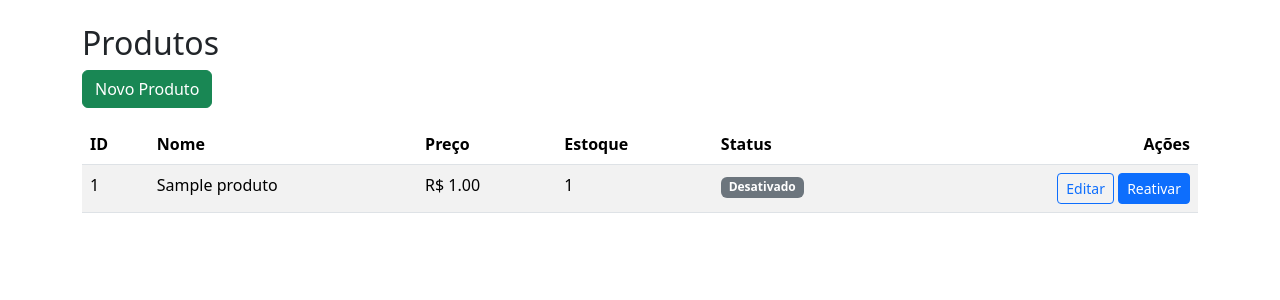
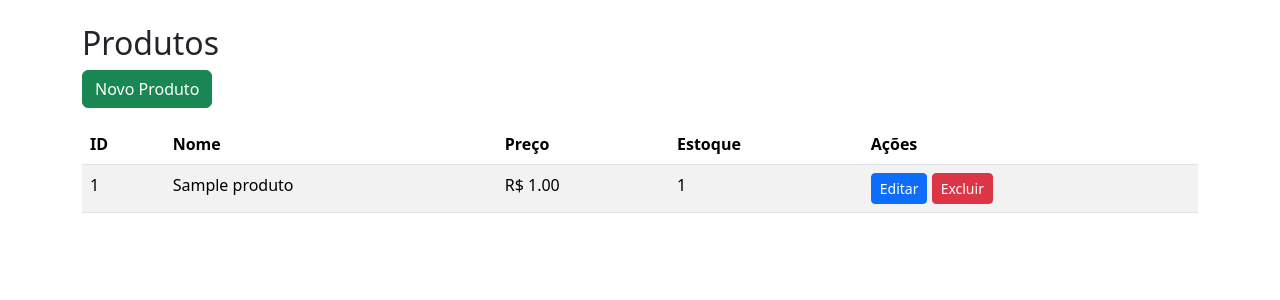
Before and after one commit to Troxx0001/imperium, a Flask app: page /admin/produtos in a window 1280 px wide. Shown: the part 56-356 px from the top of the page. Run offline with Flask 3, Linux system fonts and the light colour scheme; a user stored in the database is signed in; tables that the repository leaves empty hold one stand-in row (values such as "Sample post"); some libraries are stand-ins or nearby versions.

Commit message:
Revert "Handle product deactivation when referenced"

```diff
--- a/routes/admin_routes.py
+++ b/routes/admin_routes.py
@@ -11,7 +11,6 @@ from models.admin_log import AdminLog
 from forms import ProductForm, OrderFilterForm, AdminLoginForm, IMAGE_EXTENSIONS
 from werkzeug.utils import secure_filename
 from sqlalchemy import func
-from sqlalchemy.exc import IntegrityError
 import os, io, csv
 from datetime import datetime, time
 from utils.ipapi_utils import obter_localizacao_por_ip
@@ -288,32 +287,10 @@ def produto_excluir(produto_id):
     if not current_user.admin:
         return redirect(url_for('loja.index'))
     produto = Produto.query.get_or_404(produto_id)
-    try:
-        db.session.delete(produto)
-        db.session.commit()
-        log_action(f'Excluiu produto {produto.nome}')
-        flash('Produto excluído.', 'success')
-    except IntegrityError:
-        db.session.rollback()
-        produto.ativo = False
-        db.session.commit()
-        log_action(f'Desativou produto {produto.nome} (referências em pedidos)')
-        flash('Produto possui pedidos vinculados. Foi DESATIVADO em vez de excluído.', 'warning')
-
-    return redirect(url_for('admin.produtos'))
-
-
-@admin_bp.route('/produtos/<int:produto_id>/reativar', methods=['POST'])
-@login_required
-def produto_reativar(produto_id):
-    if not current_user.admin:
-        return redirect(url_for('loja.index'))
-
-    produto = Produto.query.get_or_404(produto_id)
-    produto.ativo = True
+    db.session.delete(produto)
     db.session.commit()
-    log_action(f'Reativou produto {produto.nome}')
-    flash('Produto reativado.', 'success')
+    log_action(f'Excluiu produto {produto.nome}')
+    flash('Produto excluído.', 'info')
     return redirect(url_for('admin.produtos'))
 
 
--- a/templates/admin/produtos/lista.html
+++ b/templates/admin/produtos/lista.html
@@ -9,37 +9,21 @@
             <th>Nome</th>
             <th>Preço</th>
             <th>Estoque</th>
-            <th>Status</th>
-            <th class="text-end">Ações</th>
+            <th>Ações</th>
         </tr>
     </thead>
     <tbody>
-        {% for produto in produtos %}
+        {% for p in produtos %}
         <tr>
-            <td>{{ produto.id }}</td>
-            <td>{{ produto.nome }}</td>
-            <td>R$ {{ '%.2f'|format(produto.preco) }}</td>
-            <td>{{ produto.estoque }}</td>
+            <td>{{ p.id }}</td>
+            <td>{{ p.nome }}</td>
+            <td>R$ {{ '%.2f'|format(p.preco) }}</td>
+            <td>{{ p.estoque }}</td>
             <td>
-                {% if produto.ativo %}
-                    <span class="badge bg-success">Ativo</span>
-                {% else %}
-                    <span class="badge bg-secondary">Desativado</span>
-                {% endif %}
-            </td>
-            <td class="text-end">
-                <a class="btn btn-sm btn-outline-primary"
-                   href="{{ url_for('admin.produto_editar', produto_id=produto.id) }}">Editar</a>
-
-                {% if produto.ativo %}
-                    <form method="post" action="{{ url_for('admin.produto_excluir', produto_id=produto.id) }}" style="display:inline">
-                        <button class="btn btn-sm btn-danger">Excluir</button>
-                    </form>
-                {% else %}
-                    <form method="post" action="{{ url_for('admin.produto_reativar', produto_id=produto.id) }}" style="display:inline">
-                        <button class="btn btn-sm btn-primary">Reativar</button>
-                    </form>
-                {% endif %}
+                <a href="{{ url_for('admin.produto_editar', produto_id=p.id) }}" class="btn btn-sm btn-primary">Editar</a>
+                <form method="POST" action="{{ url_for('admin.produto_excluir', produto_id=p.id) }}" style="display:inline-block;">
+                    <button class="btn btn-sm btn-danger" onclick="return confirm('Excluir produto?')">Excluir</button>
+                </form>
             </td>
         </tr>
         {% endfor %}
```
Also changed, not shown: routes/loja_routes.py (+3 -8 lines).
